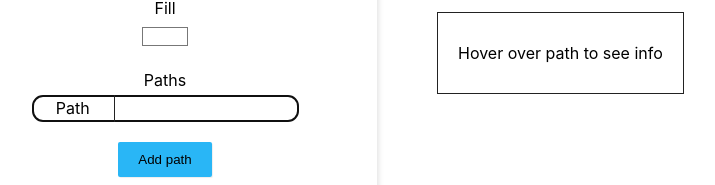
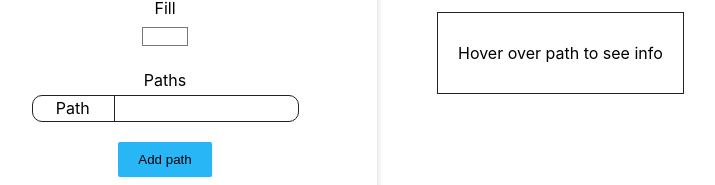
Before and after one commit to Maraned/svg-pathifier, a React (Create React App) app: page / in a window 1280 px wide. Both pictures are taken after a click on the button "Add path". Shown: the part 260-445 px from the top of the page, without its empty margins (47-762 px from the left). Built offline with nearby package versions, Linux system fonts and the light colour scheme.

Commit message:
Small refactoring

```diff
--- a/src/edit/edit.css
+++ b/src/edit/edit.css
@@ -43,12 +43,21 @@
     border-right: 1px solid #222;
 }
 
-.edit-path-unit:nth-child(n+2) {
-    border-left: 1px solid #222;
-
+.edit-path-unit-list {
+    background: #fff;
+    z-index: 1;
+    position: relative;
 }
 
-.edit-path-unit:nth-child(2) {
+.edit-path-unit:nth-child(n+1) {
+    border-left: 1px solid #222;
+}
+
+.selected-path-unit:first-child {
+    border-left: 0;
+}
+
+.edit-path-unit:nth-child(1) {
     border-top-left-radius: 10px;
 }
 
--- a/src/edit/edit.js
+++ b/src/edit/edit.js
@@ -1,6 +1,8 @@
 import './edit.css';
 
 import React, { Component } from 'react';
+
+import EditPath from './editPath';
 
 export default class Edit extends Component {
     constructor(props) {
@@ -9,28 +11,18 @@ export default class Edit extends Component {
         this.focusLastPath = false;
         this.lastInput = React.createRef();
 
-        const pathUnits = [
-            { name: 'Path', unit: 'path', selected: true},
-            { name: 'Line', unit: 'line'},
-            { name: 'Rectangle', unit: 'rect'},
-            { name: 'Circle', unit: 'circle'},
-            { name: 'Ellipse', unit: 'ellipse'},
-            { name: 'Polyline', unit: 'polyline'},
-            { name: 'Polygon', unit: 'polygon'},
-        ];
+        this.state = {
+            selectedUnit: 'path',
+        };
 
-        this.state = {
-            showUnits: false,
-            pathUnits,
-            selectedUnit: pathUnits[0].unit
-        };
+        const ShowUnitsContext = React.createContext()
     }
 
-    updateSvgPath = (event) => {
+    updateSvgPath = event => {
         const { index } = event.target.dataset;
         const { svgPaths } = this.props;
+
         const path = event.target.value;
-
         let svgPath = svgPaths[index];
 
         if (svgPath) {
@@ -48,37 +40,7 @@ export default class Edit extends Component {
         this.props.updatePaths(svgPaths);
     }
 
-    setSelectedPath = (selectedUnit) => {
-        const pathUnits = this.state.pathUnits;
-
-        for (let i = 0; i < pathUnits.length; i++) {
-            const pathUnit = pathUnits[i];
-            pathUnit.selected = pathUnit.name === selectedUnit;
-        }
-
-        this.setState({
-            selectedUnit,
-            pathUnits: this.sortUnitArray(pathUnits)
-        });
-    }
-
-    setPathUnit = event => {
-        const { selected } = event.target.dataset;
-        if (selected) {
-            this.setState({ showUnits: true });
-        }
-        else {
-            this.setSelectedPath();
-            this.setState({ showUnits: false });
-        }
-    }
-
-    sortUnitArray = unitArray => {
-        unitArray.sort((a, b) => {
-            return a.selected > b.selected;
-        })
-        return unitArray;
-    }
+    setSelectedUnit = selectedUnit => this.setState({ selectedUnit })
 
     componentDidUpdate() {
         if (this.focusLastPath && this.lastInput.current) {
@@ -101,7 +63,6 @@ export default class Edit extends Component {
         } = this.props;
 
         const {
-            pathUnits,
             showUnits
         } = this.state;
 
@@ -135,32 +96,14 @@ export default class Edit extends Component {
 
                     {svgPathKeys.map(index => {
                         const { path } = svgPaths[index];
-                        return <div key={`path-${index}`} className="edit-field">
-                            <div className={"edit-path-units" + (showUnits ? " show-units" : "")}>
-                                {pathUnits.map(svgUnit => {
-                                    const { name, unit, selected } = svgUnit;
-                                    return (
-                                        <div
-                                            key={unit}
-                                            className="edit-path-unit"
-                                            data-unit={unit}
-                                            onClick={this.setPathUnit}
-                                            data-selected={selected}
-                                        >
-                                            {name}
-                                        </div>
-                                    )
-                                })}
-                            </div>
-                            <input
-                                className="edit-path"
-                                type="text"
-                                value={path}
-                                onChange={this.updateSvgPath}
-                                data-index={index}
-                                ref={this.lastInput}
-                            />
-                        </div>
+                        return <EditPath
+                            key={index}
+                            path={path}
+                            index={index}
+                            updateSvgPath={this.updateSvgPath}
+                            ref={index === svgPaths.length - 1 ? this.lastInput : null}
+                            setSelectedUnit={this.setSelectedUnit}
+                        />
                     })}
 
                     <button
--- /dev/null
+++ b/src/edit/editPath.js
@@ -0,0 +1,128 @@
+import React, { Component } from 'react';
+
+export default class EditPath extends Component {
+    constructor(props) {
+        super(props);
+
+        const pathUnits = [
+            { name: 'Path', unit: 'path', selected: true},
+            { name: 'Line', unit: 'line'},
+            { name: 'Rectangle', unit: 'rect'},
+            { name: 'Circle', unit: 'circle'},
+            { name: 'Ellipse', unit: 'ellipse'},
+            { name: 'Polyline', unit: 'polyline'},
+            { name: 'Polygon', unit: 'polygon'},
+        ];
+
+        this.state = {
+            showUnits: false,
+            pathUnits,
+            selectedPathUnit: pathUnits[0]
+        };
+    }
+
+    setSelectedPath = (selectedUnit) => {
+        const pathUnits = this.state.pathUnits;
+
+        let selectedPathUnit;
+
+        for (let i = 0; i < pathUnits.length; i++) {
+            const pathUnit = pathUnits[i];
+            pathUnit.selected = pathUnit.unit === selectedUnit;
+            if (pathUnit.selected) {
+                selectedPathUnit = pathUnit;
+            }
+        }
+
+        this.setState({
+            pathUnits: this.sortUnitArray(pathUnits),
+            selectedPathUnit
+        });
+
+        this.props.setSelectedUnit(selectedUnit);
+    }
+
+    sortUnitArray = unitArray => {
+        unitArray.sort((a, b) => {
+            return a.selected === b.selected ? 0 : a.selected ? -1 : 1;
+        })
+        return unitArray;
+    }
+
+    setPathUnit = (selected, unit) => () => {
+        this.setState({ showUnits: !this.state.showUnits });
+        if (!selected) {
+            this.setSelectedPath(unit);
+        }
+        else {
+            this.props.setSelectedUnit(unit);
+        }
+    }
+
+    toggleUnitList = () => this.setState({ showUnits: !this.state.showUnits })
+
+    filterPathUnits = (pathUnits, selectedPathUnit) => {
+        var filteredPathUnits = [];
+        for (let i = 0; i < pathUnits.length; i++) {
+            const pathUnit = pathUnits[i];
+            if (pathUnit.name !== selectedPathUnit.name) {
+                filteredPathUnits.push(pathUnit);
+            }
+        }
+        return filteredPathUnits;
+    }
+
+    render() {
+        const {
+            path,
+            index,
+            updateSvgPath,
+            ref,
+        } = this.props;
+
+        const {
+            showUnits,
+            pathUnits,
+            selectedPathUnit
+        } = this.state;
+
+        const filteredPathUnits = this.filterPathUnits(pathUnits, selectedPathUnit);
+
+        return (
+            <div key={`path-${index}`} className="edit-field">
+                <div className={"edit-path-units" + (showUnits ? " show-units" : "")}>
+                    <div
+                        className="edit-path-unit selected-path-unit"
+                        key={selectedPathUnit.unit}
+                        onClick={this.toggleUnitList}
+                    >
+                        {selectedPathUnit.name}
+                    </div>
+                    <div className="edit-path-unit-list">
+                        {filteredPathUnits.map(svgUnit => {
+                            const { name, unit, selected } = svgUnit;
+                            return (
+                                <div
+                                    key={unit}
+                                    className="edit-path-unit"
+                                    onClick={this.setPathUnit(selected, unit)}
+                                >
+                                    {name}
+                                </div>
+                            )
+                        })}
+                    </div>
+                </div>
+
+                <input
+                    className="edit-path"
+                    type="text"
+                    value={path}
+                    onChange={updateSvgPath}
+                    data-index={index}
+                    ref={ref}
+                />
+            </div>
+        )
+    }
+}
--- /dev/null
+++ b/src/preview/cornerElements.js
@@ -0,0 +1,25 @@
+import React, { Component } from 'react';
+
+export default class CornerElements extends Component {
+    cornerPosition = (vertical, horizontal, x, y) => {
+        return (
+            <div className={`${vertical}-${horizontal}-pos corner-pos`}>
+                <span className="horizontal-pos">{x}</span>
+                <span className="vertical-pos">{y}</span>
+            </div>
+        )
+    }
+
+    render() {
+        const { width, height } = this.props;
+
+        return (
+            <>
+                {this.cornerPosition('top', 'left', 0, 0)}
+                {this.cornerPosition('top', 'right', width, 0)}
+                {this.cornerPosition('bottom', 'left', 0, height)}
+                {this.cornerPosition('bottom', 'right', width, height)}
+            </>
+        )
+    }
+}
--- /dev/null
+++ b/src/preview/previewPath.js
@@ -0,0 +1,45 @@
+import React, { Component } from 'react';
+
+export default class PreviewPath extends Component {
+    hoverPath = hovered => event => {
+        const elem = event.target;
+        let text = '';
+        if (hovered) {
+            elem.classList.add('hovered');
+            text = this.parsePathText(elem.getAttribute('d'));
+        }
+        else {
+            elem.classList.remove('hovered');
+        }
+
+        this.updateTooltipPos(text);
+    }
+
+    parsePathText = path => {
+        const pathParts = path.split(/(?=[a-zA-Z])/);
+        return pathParts.join('<br/>');
+    }
+
+    updateTooltipPos = (text) => {
+        const tooltip = this.props.tooltip.current;
+        tooltip.innerHTML = text || this.tooltipText;
+    }
+
+    render() {
+        const {
+            index,
+            path,
+            strokeWidth
+        } = this.props;
+
+        return (
+            <path
+                d={path}
+                stroke="transparent"
+                onMouseOver={this.hoverPath(true)}
+                onMouseLeave={this.hoverPath(false)}
+                strokeWidth={strokeWidth + 8}
+            />
+        )
+    }
+}
```
Also changed, not shown: src/preview/preview.js (+15 -57 lines), src/edit/add.js (added).
